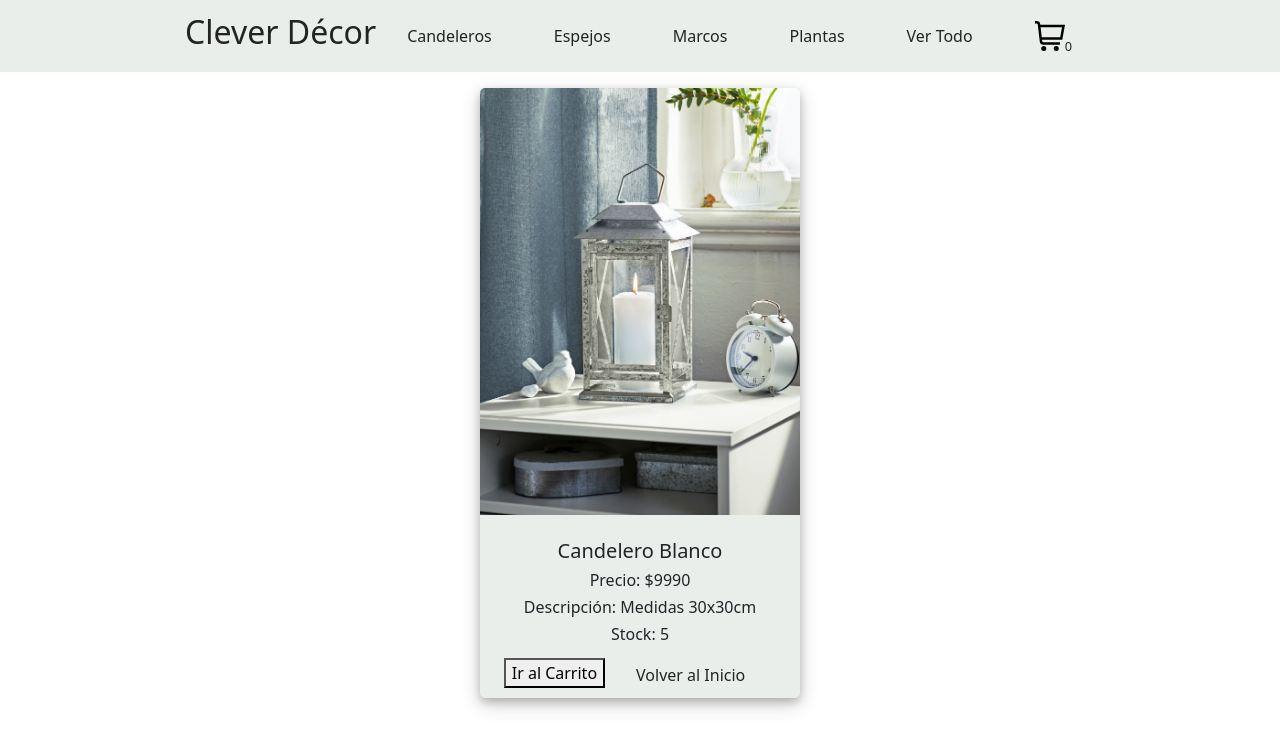
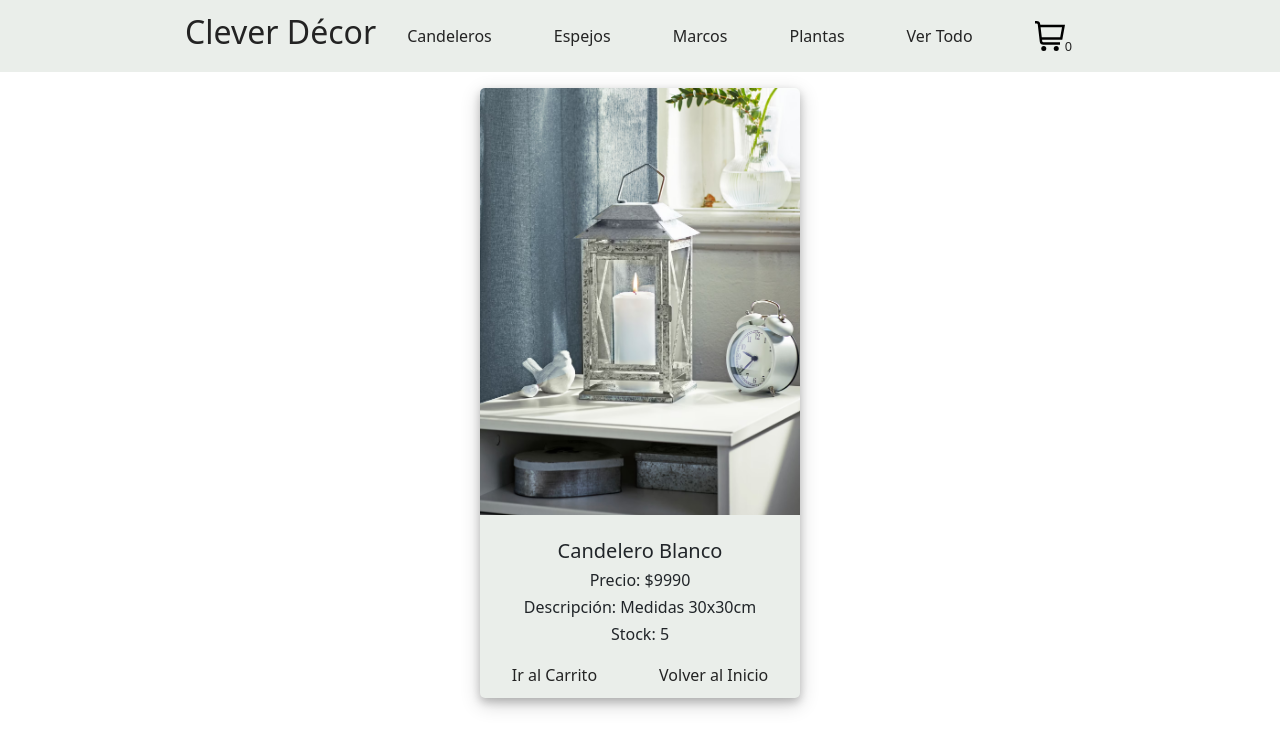
Before and after one commit to jp-quevedo/PreEntrega1-Quevedo, a React (Create React App) app: page /item/1 in a window 1280 px wide. Both pictures are taken after a click on the button "Agregar al Carrito". Shown: the top 748 px of the page. Built offline with nearby package versions, Linux system fonts and the light colour scheme.

Commit message:
mejorando sincronizacion con link

```diff
--- a/src/Components/ItemDetail/ItemDetail.jsx
+++ b/src/Components/ItemDetail/ItemDetail.jsx
@@ -36,7 +36,7 @@ const ItemDetail = ({id, name, price, category, img, stock, description}) => {
             <footer>
                 {
                     isAddedToCart
-                    ? <button>Ir al Carrito</button>
+                    ? <Link to='/cart' className="btn">Ir al Carrito</Link>
                     : <ItemCount stock={stock} onAddToCart={handleAddToCart} />
                 }
                 <Link to='/' className="btn">Volver al Inicio</Link>
```
